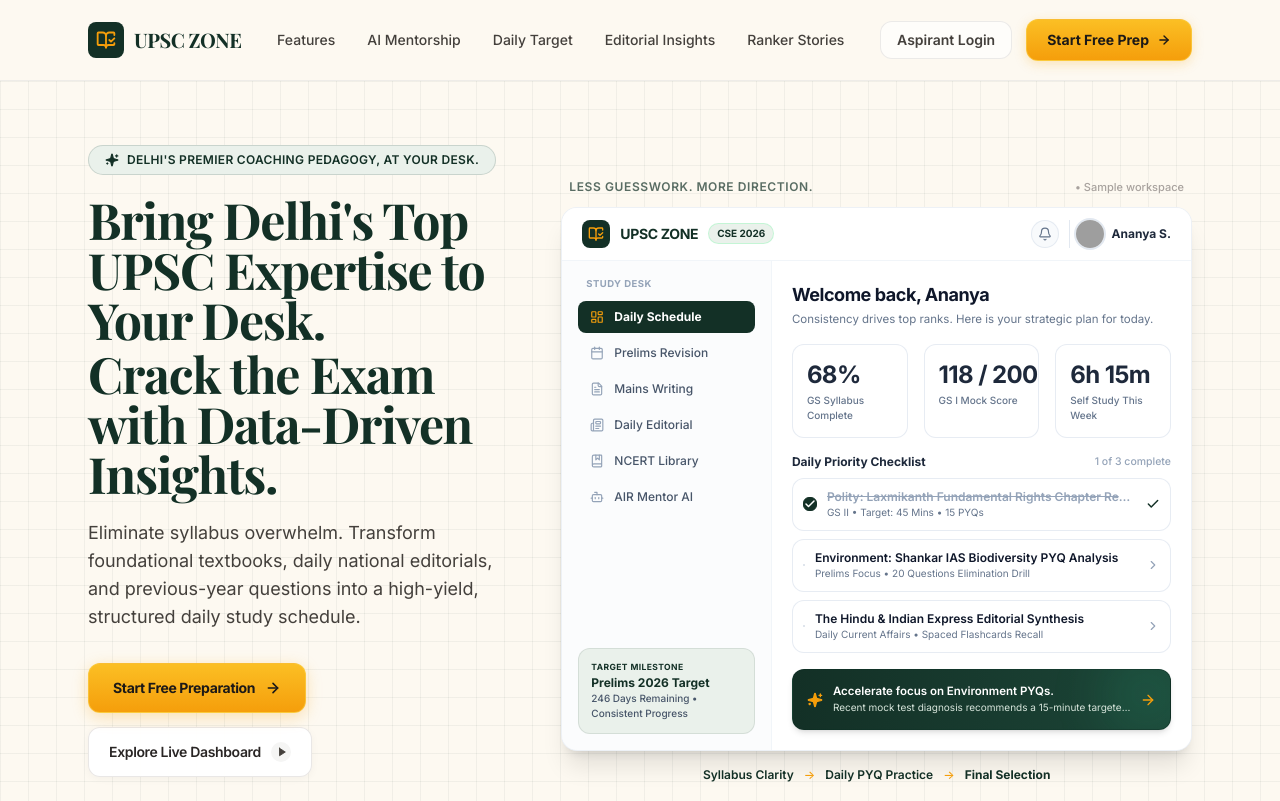
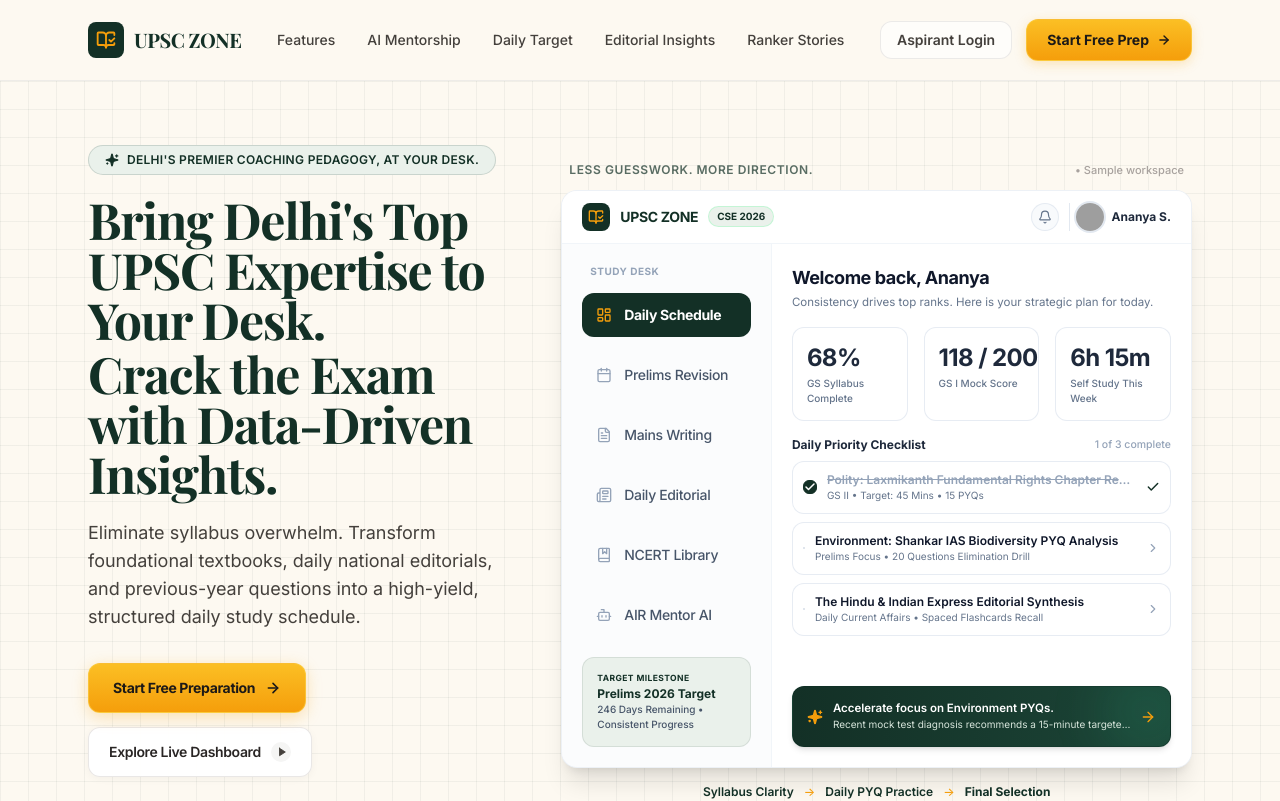
Before and after one commit to Farhaan-Coder/UPSC_WEBPAGE_UPDATED, a React (Vite) app: page / in a window 1280 px wide. Shown: the top 801 px of the page. Built offline with nearby package versions, Linux system fonts and the light colour scheme; grey boxes are pictures that could not be loaded; a web font is replaced by a local one.

Commit message:
feat: expand sidebar menu vertically with larger spacing, taller py-3 padding, and natural vertical fill

```diff
--- a/src/components/Hero.jsx
+++ b/src/components/Hero.jsx
@@ -142,41 +142,41 @@
               {/* Workspace Layout */}
               <div className="grid grid-cols-1 md:grid-cols-12 min-h-[420px]">
                 {/* Navigation Sidebar */}
-                <div className="md:col-span-4 bg-slate-50/60 border-r border-slate-100 p-3.5 sm:p-4 flex flex-col justify-between">
+                <div className="md:col-span-4 bg-slate-50/60 border-r border-slate-100 p-4 sm:p-5 flex flex-col justify-between h-full">
                   <div>
-                    <span className="text-[9.5px] font-bold text-slate-400 tracking-wider px-2 block mb-2.5 uppercase font-sans">
+                    <span className="text-[10px] font-bold text-slate-400 tracking-wider px-2 block mb-3.5 uppercase font-sans">
                       STUDY DESK
                     </span>
-                    <ul className="space-y-1">
-                      <li className="flex items-center gap-2.5 text-xs font-bold bg-[#133026] hover:bg-[#183C30] text-white px-3 py-2 rounded-lg shadow-xs transition-colors cursor-pointer">
-                        <LayoutDashboard className="w-3.5 h-3.5 text-[#F59E0B]" />
-                        <span>Daily Schedule</span>
+                    <ul className="space-y-3.5 sm:space-y-4">
+                      <li className="flex items-center gap-3 text-[13px] sm:text-sm font-bold bg-[#133026] hover:bg-[#183C30] text-white px-3.5 py-3 rounded-xl shadow-xs transition-all duration-200 cursor-pointer">
+                        <LayoutDashboard className="w-4 h-4 text-[#F59E0B] shrink-0" />
+                        <span className="tracking-tight">Daily Schedule</span>
                       </li>
-                      <li className="flex items-center gap-2.5 text-xs font-medium text-slate-600 px-3 py-2 rounded-lg hover:bg-slate-100 hover:text-slate-900 transition-colors cursor-pointer group">
-                        <Calendar className="w-3.5 h-3.5 text-slate-400 group-hover:text-slate-600 transition-colors" />
-                        <span>Prelims Revision</span>
+                      <li className="flex items-center gap-3 text-[13px] sm:text-sm font-medium text-slate-600 px-3.5 py-3 rounded-xl hover:bg-slate-100 hover:text-slate-900 transition-all duration-200 cursor-pointer group">
+                        <Calendar className="w-4 h-4 text-slate-400 group-hover:text-slate-600 transition-colors shrink-0" />
+                        <span className="tracking-tight">Prelims Revision</span>
                       </li>
-                      <li className="flex items-center gap-2.5 text-xs font-medium text-slate-600 px-3 py-2 rounded-lg hover:bg-slate-100 hover:text-slate-900 transition-colors cursor-pointer group">
-                        <FileText className="w-3.5 h-3.5 text-slate-400 group-hover:text-slate-600 transition-colors" />
-                        <span>Mains Writing</span>
+                      <li className="flex items-center gap-3 text-[13px] sm:text-sm font-medium text-slate-600 px-3.5 py-3 rounded-xl hover:bg-slate-100 hover:text-slate-900 transition-all duration-200 cursor-pointer group">
+                        <FileText className="w-4 h-4 text-slate-400 group-hover:text-slate-600 transition-colors shrink-0" />
+                        <span className="tracking-tight">Mains Writing</span>
                       </li>
-                      <li className="flex items-center gap-2.5 text-xs font-medium text-slate-600 px-3 py-2 rounded-lg hover:bg-slate-100 hover:text-slate-900 transition-colors cursor-pointer group">
-                        <Newspaper className="w-3.5 h-3.5 text-slate-400 group-hover:text-slate-600 transition-colors" />
-                        <span>Daily Editorial</span>
+                      <li className="flex items-center gap-3 text-[13px] sm:text-sm font-medium text-slate-600 px-3.5 py-3 rounded-xl hover:bg-slate-100 hover:text-slate-900 transition-all duration-200 cursor-pointer group">
+                        <Newspaper className="w-4 h-4 text-slate-400 group-hover:text-slate-600 transition-colors shrink-0" />
+                        <span className="tracking-tight">Daily Editorial</span>
                       </li>
-                      <li className="flex items-center gap-2.5 text-xs font-medium text-slate-600 px-3 py-2 rounded-lg hover:bg-slate-100 hover:text-slate-900 transition-colors cursor-pointer group">
-                        <BookMarked className="w-3.5 h-3.5 text-slate-400 group-hover:text-slate-600 transition-colors" />
-                        <span>NCERT Library</span>
+                      <li className="flex items-center gap-3 text-[13px] sm:text-sm font-medium text-slate-600 px-3.5 py-3 rounded-xl hover:bg-slate-100 hover:text-slate-900 transition-all duration-200 cursor-pointer group">
+                        <BookMarked className="w-4 h-4 text-slate-400 group-hover:text-slate-600 transition-colors shrink-0" />
+                        <span className="tracking-tight">NCERT Library</span>
                       </li>
-                      <li className="flex items-center gap-2.5 text-xs font-medium text-slate-600 px-3 py-2 rounded-lg hover:bg-slate-100 hover:text-slate-900 transition-colors cursor-pointer group">
-                        <Bot className="w-3.5 h-3.5 text-slate-400 group-hover:text-slate-600 transition-colors" />
-                        <span>AIR Mentor AI</span>
+                      <li className="flex items-center gap-3 text-[13px] sm:text-sm font-medium text-slate-600 px-3.5 py-3 rounded-xl hover:bg-slate-100 hover:text-slate-900 transition-all duration-200 cursor-pointer group">
+                        <Bot className="w-4 h-4 text-slate-400 group-hover:text-slate-600 transition-colors shrink-0" />
+                        <span className="tracking-tight">AIR Mentor AI</span>
                       </li>
                     </ul>
                   </div>
 
                   {/* Target Milestone */}
-                  <div className="bg-[#EAF1EB] border border-[#133026]/10 rounded-xl p-3 mt-4 hover:bg-[#E2EBE3] transition-colors cursor-pointer group">
+                  <div className="bg-[#EAF1EB] border border-[#133026]/10 rounded-xl p-3.5 mt-5 hover:bg-[#E2EBE3] transition-colors cursor-pointer group">
                     <span className="text-[8.5px] font-bold text-[#133026] tracking-wider block mb-0.5 uppercase">TARGET MILESTONE</span>
                     <span className="text-xs font-sans font-bold text-[#133026] block group-hover:text-emerald-950 transition-colors">Prelims 2026 Target</span>
                     <span className="text-[10px] text-slate-600 font-medium block">246 Days Remaining • Consistent Progress</span>
```
